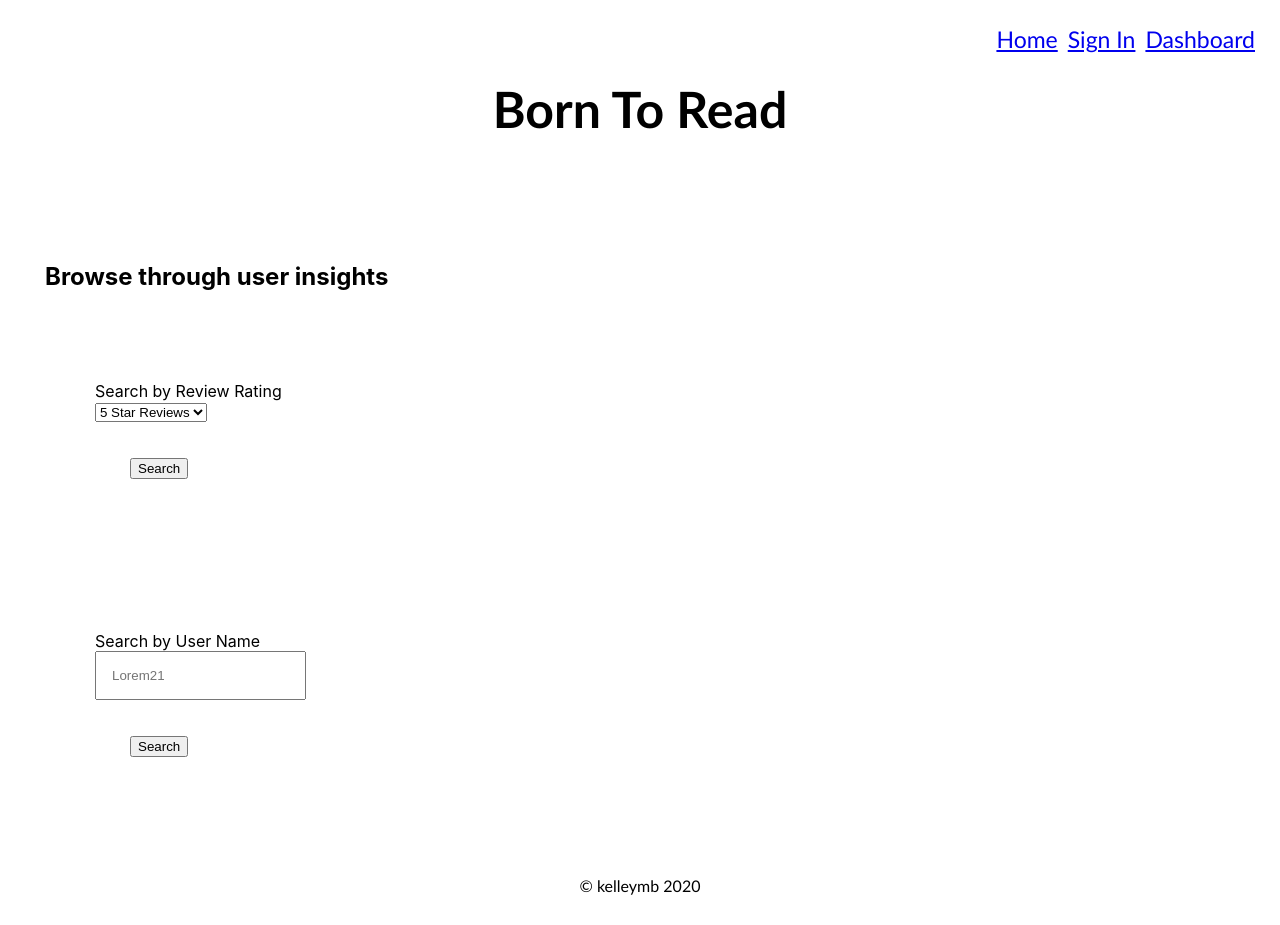
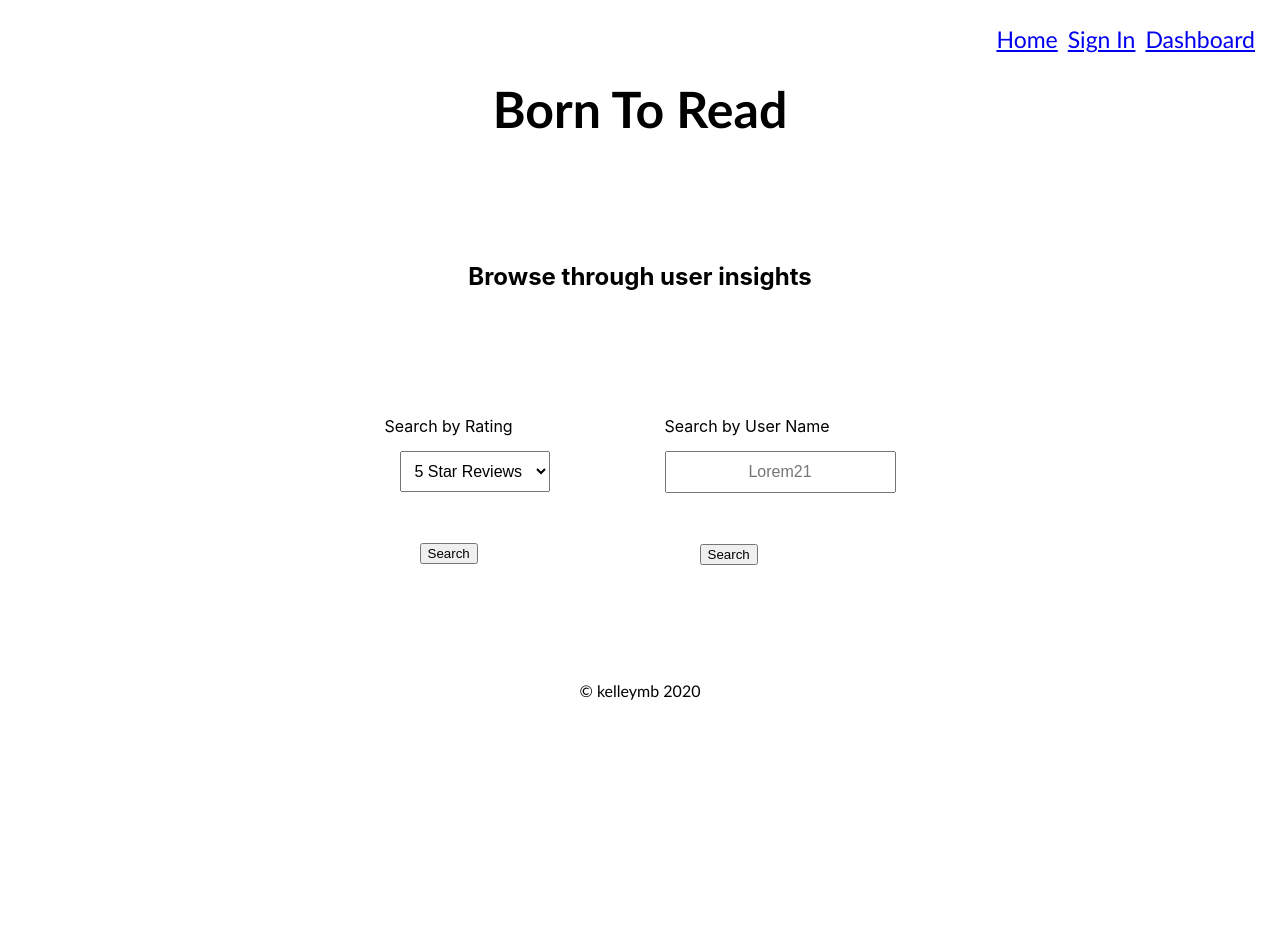
Before and after one commit to kelleymb/btr-client, a React (Create React App) app: page /reviews in a window 1280 px wide. After the commit the page ends 800 px from the top, so only its background shows below. Built offline with nearby package versions, Linux system fonts and the light colour scheme.

Commit message:
reviews centered, flexbox added

```diff
--- a/src/Footer/Footer.css
+++ b/src/Footer/Footer.css
@@ -1,5 +1,7 @@
 .footer {
-    text-align: center;
-    padding: 20px;
+    display: block;
+	margin: auto;
+	width: 40%;
+    padding: 5px;
     font-family: 'Trebuchet MS', 'Lucida Sans Unicode', 'Lucida Grande', 'Lucida Sans', Arial, sans-serif;
 }
--- a/src/Reviews/Reviews.css
+++ b/src/Reviews/Reviews.css
@@ -1,32 +1,80 @@
 .reviews-section {
     box-sizing: border-box;
-    margin: 0;
+    display: flex;
+    justify-content: center;
+    align-items: center;
+    flex-direction: column;
+    width: auto;
 }
 
-.search-by-rating, .search-by-user, .results {
-    display: block;
-    margin-left: auto;
-    margin-right: auto;
+select {
+    padding: 10px;
+    margin: 15px;
+    font-size: 16px;
+}
+
+input {
+    padding: 10px;
+    margin: 15px;
+    font-size: 16px;
+    text-align: center;
 }
 
 .rating-search-form  {
-    margin-left: auto;
-    margin-right: auto;
     padding: 15px;
     height: 150px;
 }
 
 .user-search-form {
-    margin-left: auto;
-    margin-right: auto;
     padding: 15px;
     height: 150px;
 }
 
 .results {
+    width: 150%;
     padding: 5px;
 }
 
 .review-result {
-    padding: 10px;
+    padding: 3px;
+    border: 2px solid;
+    height: auto;
 }
+
+p {
+    line-height: 25px;
+}
+
+footer {
+    text-align: center;
+}
+
+@media screen and (min-width: 550px) {
+    .search-section {
+        display: flex;
+        justify-content: center;
+        align-items: center;
+        flex-direction: row;
+        width: auto;
+    }
+
+    .review-result {
+        padding: 40px;
+    }
+
+    .results {
+        width: auto;
+    }
+
+    .user_heading, .title_heading, .author_heading, .rating_heading, .content_heading {
+        display: flex;
+        align-items: flex-start;
+    }
+
+    p {
+        display: flex;
+        align-items: flex-end;
+        text-align: left;
+        line-height: 25px;
+    }
+}
--- a/src/Reviews/Reviews.js
+++ b/src/Reviews/Reviews.js
@@ -61,10 +61,11 @@ class Reviews extends Component {
             <ErrorBoundary>
                 <section className="reviews-section">
                     <h2>Browse through user insights</h2>
+                    <section className="search-section">
                         <section className="search-by-rating">
                             <form className="rating-search-form" onSubmit={this.handleRating}>
-                            <label htmlFor="rating-input" aria-required="true">Search by Review Rating</label>
-                            <select id="rating-input" name="rating-input">
+                                <label htmlFor="rating-input" aria-required="true">Search by Rating</label>
+                                <select required id="rating-input" name="rating-input">
                                     <option value="5">5 Star Reviews</option>
                                     <option value="4">4 Star Reviews</option>
                                     <option value="3">3 Star Reviews</option>
@@ -97,14 +98,30 @@ class Reviews extends Component {
                             </section>
                             </form>
                         </section>
+                    </section>
                     <section className="results">
                         {this.state.reviews.map(review =>
                             <div className="review-result">
-                                <div className="user_name">Username: {review.user_name}</div>
-                                <div className="title">Book Title: {review.title}</div>
-                                <div className="author">Author: {review.author}</div>
-                                <div className="rating">Rating: {review.rating}/5</div>
-                                <div className="content">Content: {review.content}</div>
+                                <div className="user_name">
+                                    <h4 className="user_heading">Username:</h4>
+                                    <p>{review.user_name}</p>
+                                </div>
+                                <div className="title">
+                                    <h4 className="title_heading">Book Title:</h4>
+                                    <p>{review.title}</p>
+                                </div>
+                                <div className="author">
+                                    <h4 className="author_heading">Author:</h4>
+                                    <p>{review.author}</p>
+                                </div>
+                                <div className="rating">
+                                    <h4 className="rating_heading">Rating:</h4>
+                                    <p>{review.rating}/5</p>
+                                </div>
+                                <div className="content">
+                                    <h4 className="content_heading">Content:</h4>
+                                    <p>{review.content}</p>
+                                </div>
                             </div>
                         )}
                     </section>
--- a/src/SignIn/SignIn.css
+++ b/src/SignIn/SignIn.css
@@ -25,3 +25,7 @@ label {
     font-size: medium;
     padding: 5px;
 }
+
+.link-to-signup {
+    margin: 0 auto;
+}
--- a/src/SignIn/SignIn.js
+++ b/src/SignIn/SignIn.js
@@ -82,7 +82,7 @@ class SignIn extends Component {
                             Sign In
                             </button>
                         </div>
-                        <div><p>Don't have an account? <Link to="/signup">Sign Up</Link></p></div>
+                        <div className="link-to-signup"><p>Don't have an account?<Link to="/signup">Sign Up</Link></p></div>
                     </form>
                 </section>
             </ErrorBoundary>
--- a/src/SignUp/SignUp.css
+++ b/src/SignUp/SignUp.css
@@ -28,3 +28,7 @@ label {
     font-size: medium;
     padding: 5px;
 }
+
+.link-to-signin, .notice {
+    margin: 0 auto;
+}
--- a/src/SignUp/SignUp.js
+++ b/src/SignUp/SignUp.js
@@ -49,7 +49,7 @@ class SignUp extends Component {
                 <section className="signup">
                     <h1>Sign Up</h1>
                     <form className="signup-form" onSubmit={this.handleSignUp}>
-                        <p> If you prefer anonymity, enter a pseudoname!</p>
+                        <p className="notice">If you prefer anonymity, enter a pseudoname!</p>
                         <label>User Name</label>
                         <input
                             required
@@ -86,7 +86,7 @@ class SignUp extends Component {
                                 Sign Up
                             </button>
                         </div>
-                        <div><p>Already have an account? <Link to="/signin">Sign In</Link></p></div>
+                        <div className="link-to-signin"><p>Already have an account? <Link to="/signin">Sign In</Link></p></div>
                     </form>
                 </section>
             </ErrorBoundary>
```
Lines whose indentation alone changed are shown as unchanged.
